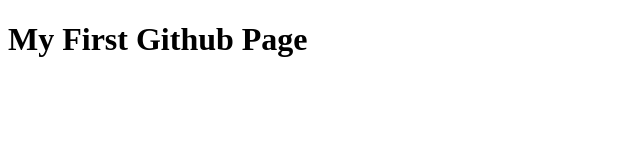
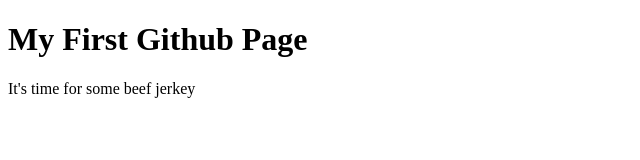
Before and after one commit to Encoresingh/Encoresingh.github.io, a plain HTML site: page index.html in a window 1280 px wide. Shown: the whole page, without its empty margins (0-640 px from the left). Drawn offline with Linux system fonts and the light colour scheme.

Commit message:
Update index.html

```diff
--- a/index.html
+++ b/index.html
@@ -7,5 +7,6 @@
 
 <body>
 <h1>My First Github Page</h1>
+  <p>It's time for some beef jerkey</p>
 </body>
 </html>
```
